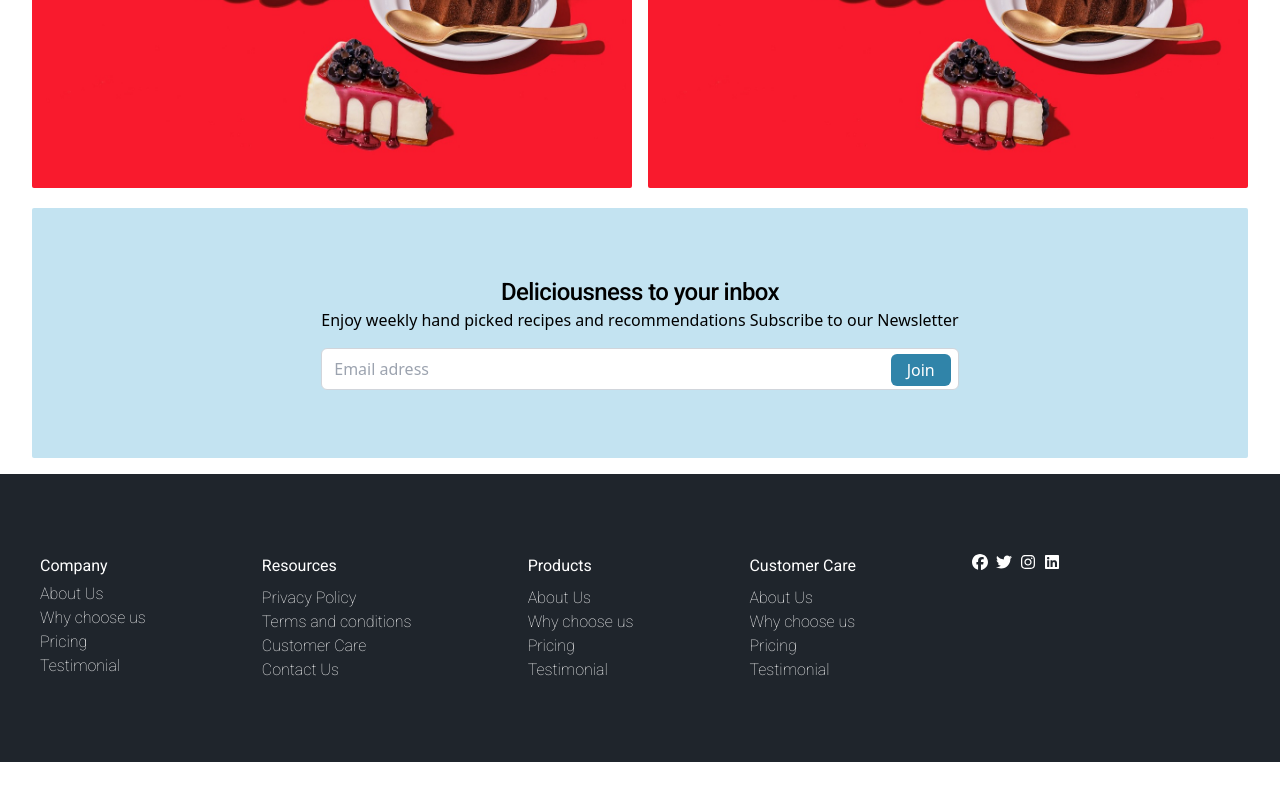
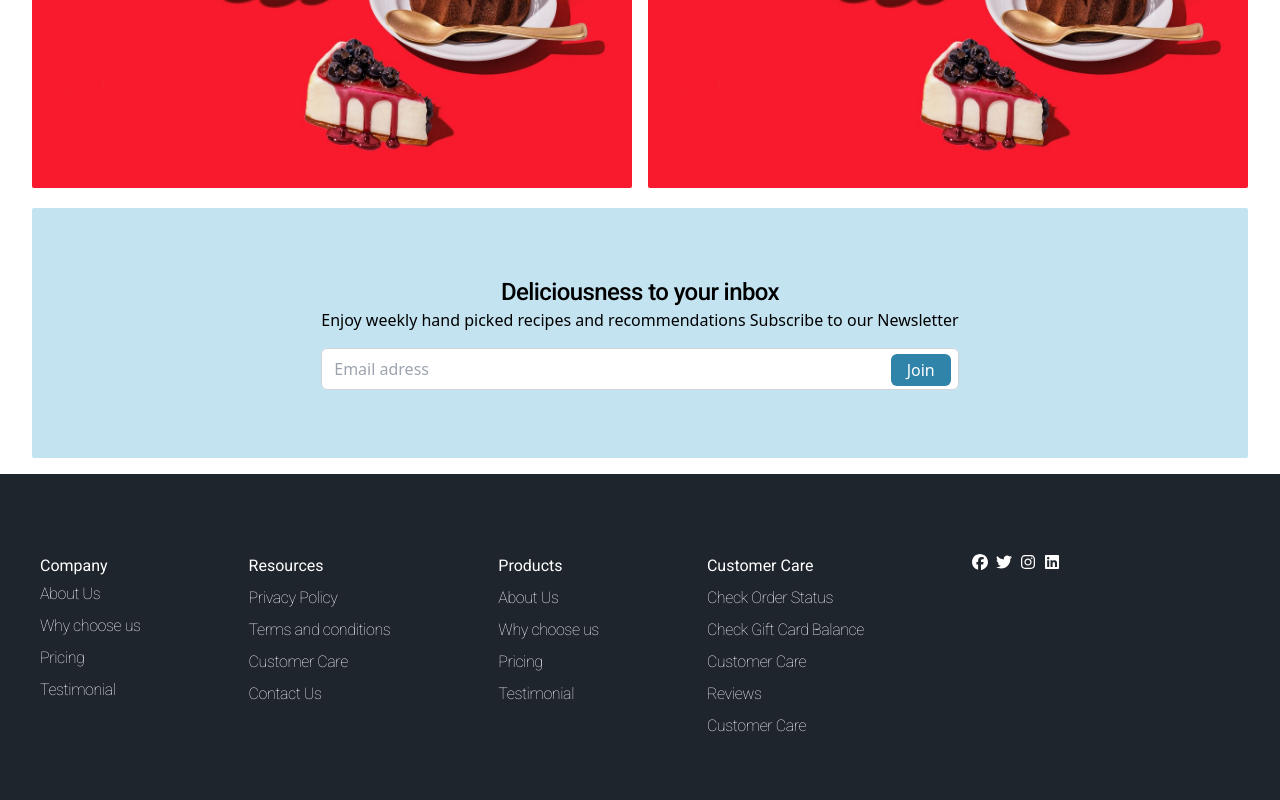
Before and after one commit to FlackoCodes/store-front, a React (Vite) app: page / in a window 1280 px wide. Shown: the part 3485-4285 px from the top of the page. Before the commit the page ends 4247 px from the top, so only its background shows below. Built offline with nearby package versions, Linux system fonts and the light colour scheme.

Commit message:
cleaned up codebase

```diff
--- a/src/components/Footer.tsx
+++ b/src/components/Footer.tsx
@@ -14,7 +14,7 @@ export default function Footer() {
       <div className=" flex flex-col text-center md:flex-row lg:flex-row md:text-left lg:text-start justify-between w-[85%] my-0 mx-autoFF">
         <div className="flex flex-col gap-1">
           <h3>Company</h3>
-          <ul className="list-none">
+          <ul className="list-none flex flex-col gap-2 font-normal tracking-tight">
             <li>
               <Link to={"/about-us"}>About Us</Link>
             </li>
@@ -31,7 +31,7 @@ export default function Footer() {
         </div>
         <div className="flex flex-col gap-2">
           <h3>Resources</h3>
-          <ul className="list-none">
+          <ul className="list-none flex flex-col gap-2 font-normal tracking-tight">
             <li>
               <Link to={"/"}>Privacy Policy</Link>
             </li>
@@ -48,7 +48,7 @@ export default function Footer() {
         </div>
         <div className="flex flex-col gap-2">
           <h3>Products</h3>
-          <ul className="list-none">
+          <ul className="list-none flex flex-col gap-2 font-normal tracking-tight">
             <li>
               <Link to={"/"}>About Us</Link>
             </li>
@@ -65,18 +65,21 @@ export default function Footer() {
         </div>
         <div className="flex flex-col gap-2">
           <h3>Customer Care</h3>
-          <ul className="list-none">
+          <ul className="list-none flex flex-col gap-2 font-normal tracking-tight">
             <li>
-              <Link to={"/"}>About Us</Link>
+              <Link to={"/"}>Check Order Status</Link>
             </li>
             <li>
-              <Link to={"/"}>Why choose us</Link>
+              <Link to={"/"}>Check Gift Card Balance</Link>
             </li>
             <li>
-              <Link to={"/"}>Pricing</Link>
+              <Link to={"/"}>Customer Care</Link>
             </li>
             <li>
-              <Link to={"/"}>Testimonial</Link>
+              <Link to={"/"}>Reviews</Link>
+            </li>
+            <li>
+              <Link to={"/"}>Customer Care</Link>
             </li>
           </ul>
         </div>
```
